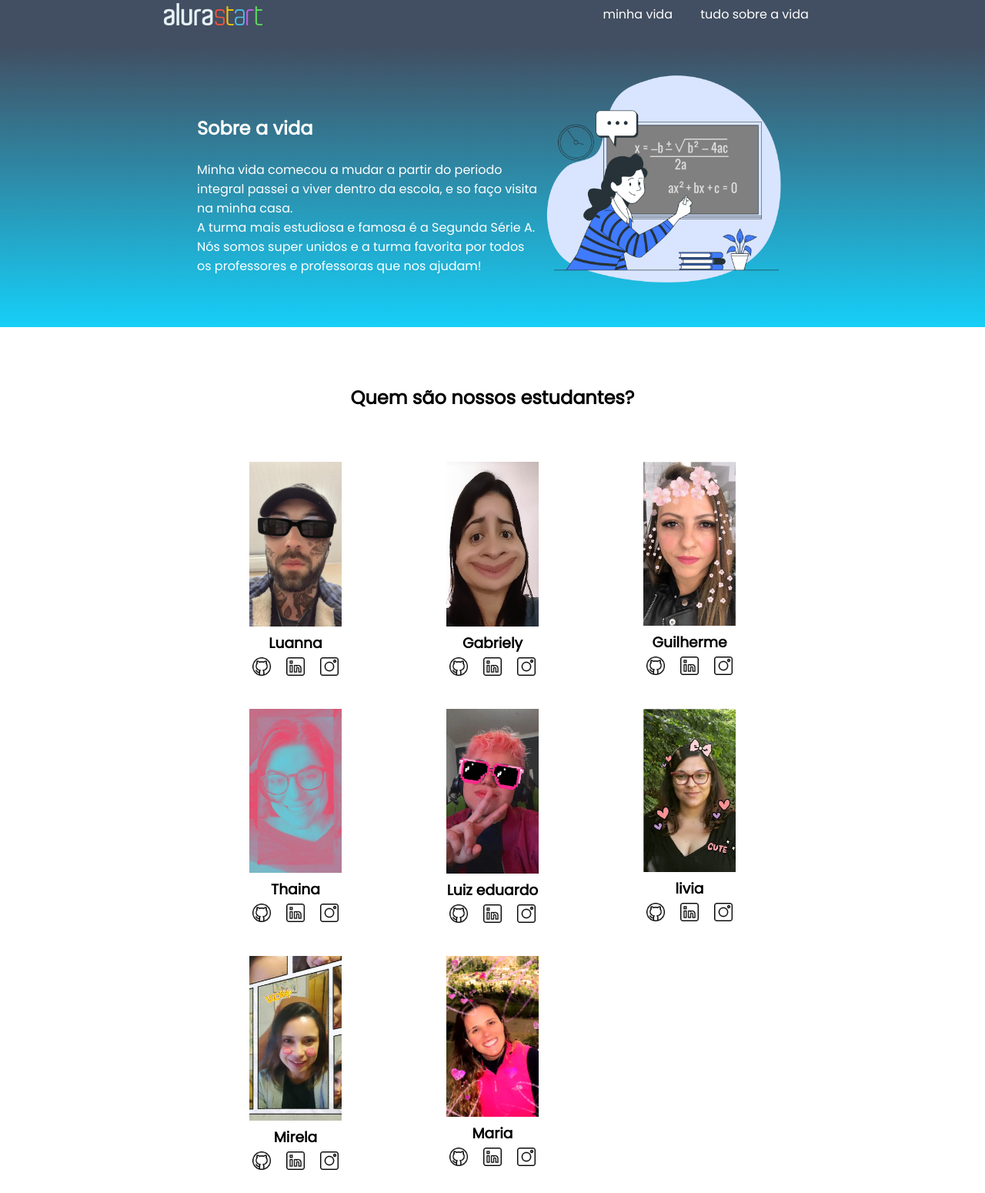
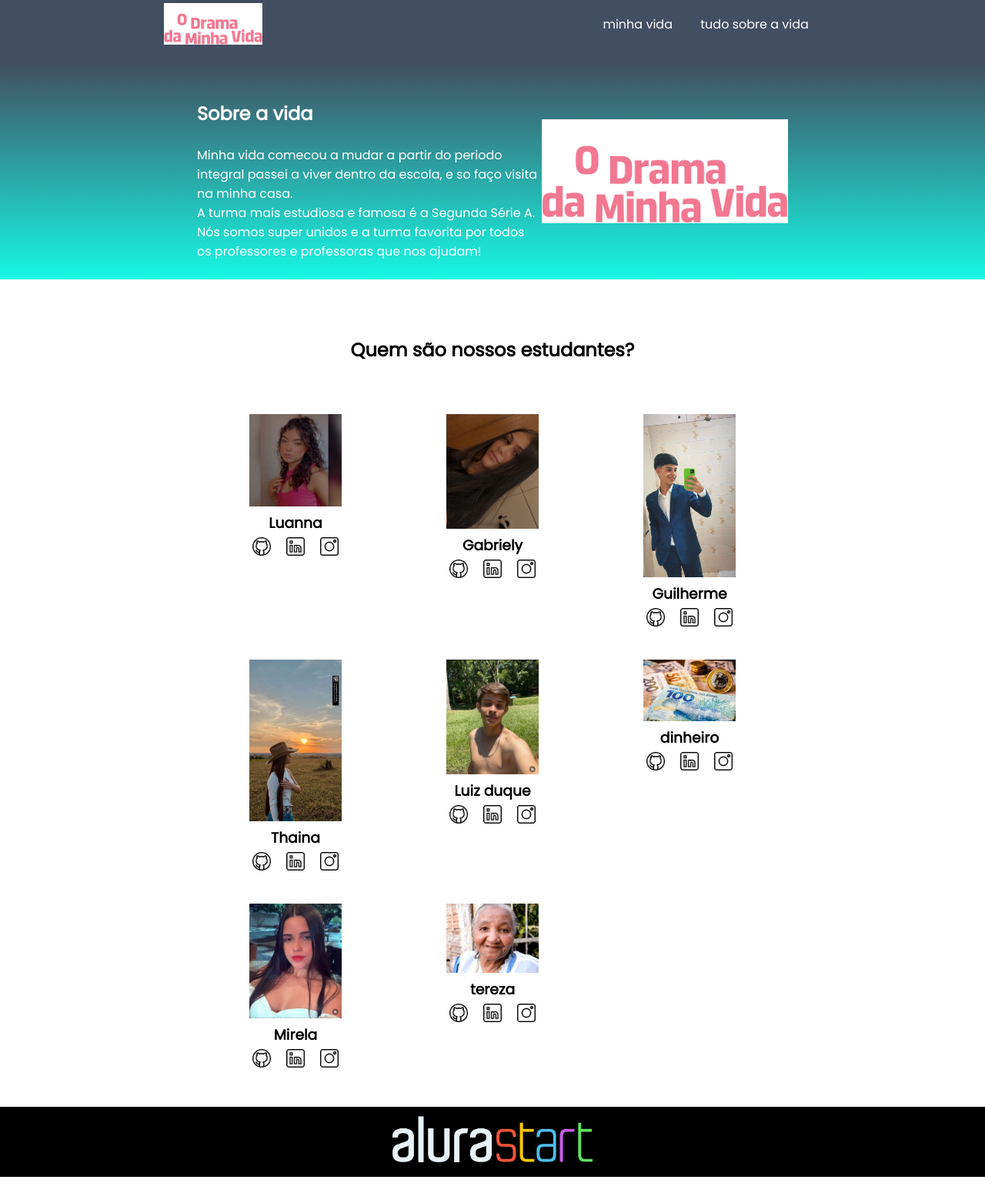
Before and after one commit to luannajov/luana-, a plain HTML site: page index.html in a window 1280 px wide. Shown: the part 20-1570 px from the top of the page at 77% size. After the commit the page ends 1549 px from the top, so only its background shows below. Drawn offline with Linux system fonts and the light colour scheme.

Commit message:
Add files via upload

```diff
--- a/index.html
+++ b/index.html
@@ -14,7 +14,7 @@
 
 <body>
     <header class="cabecalho">
-        <img class="cabecalho-imagem" src="alurastart logo.png" alt="logo da alura start">
+        <img class="cabecalho-imagem" src="images.png" alt="logo da alura start">
         <ul class="cabecalho-lista">
             <li class="cabecalho-lista-item"><a href="#escola">minha vida</a></li>
             <li class="cabecalho-lista-item"><a href="#estudante">tudo sobre a vida</a></li>
@@ -28,7 +28,7 @@
             <p class="escola-texto-dois">A turma mais estudiosa e famosa é a Segunda Série A. Nós somos super unidos e a
                 turma favorita por todos os professores e professoras que nos ajudam!</p>
         </div>
-        <img class="escola-imagem" src="Formula-bro.png" alt="imagem que representa uma professora em sala de aula">
+        <img class="escola-imagem" src="images.png" alt="imagem que representa uma professora em sala de aula">
     </section>
 
     <section id="estudante">
@@ -36,7 +36,7 @@
         <div class="estudante-todos">
             <span></span>
             <div class="estudante-div">
-                <img class="estudante-imagem" src="Marcelo.jpeg" alt="foto do marcelo">
+                <img class="estudante-imagem" src="17d10cb6-d289-4d5b-a16d-5e1ba33bbdf7.jpeg" alt="foto do marcelo">
                 <h3 class="estudante-nome">Luanna</h3>
                 <a href="https://github.com/marcelopaludetto"><img class="estudante-icone" src="github.png"
                         alt="icone github"></a>
@@ -46,7 +46,7 @@
                         alt="icone instagram"></a>
             </div>
             <div class="estudante-div">
-                <img class="estudante-imagem" src="Gabi.jpg" alt="foto da gabi">
+                <img class="estudante-imagem" src="21f36aae-fea5-475c-97e8-6eba77d7b4ae.jpeg" alt="foto da gabi">
                 <h3 class="estudante-nome">Gabriely</h3>
                 <a href="https://github.com/GabrielaM-L"><img class="estudante-icone" src="github.png"
                         alt="icone github"></a>
@@ -56,7 +56,7 @@
                         alt="icone instagram"></a>
             </div>
             <div class="estudante-div">
-                <img class="estudante-imagem" src="Liz.jpg" alt="foto da lizandra">
+                <img class="estudante-imagem" src="c65398cc-c748-49c4-8a6f-658bd352910c.jpeg" alt="foto da lizandra">
                 <h3 class="estudante-nome">Guilherme</h3>
                 <a href="https://github.com/LizandraDuarte40"><img class="estudante-icone" src="github.png"
                         alt="icone github"></a>
@@ -68,7 +68,7 @@
             <span></span>
             <span></span>
             <div class="estudante-div">
-                <img class="estudante-imagem" src="Joice.jpg" alt="foto da joice">
+                <img class="estudante-imagem" src="75b7a371-bd84-40c6-a892-c37bec28fdb6.jpeg" alt="foto da joice">
                 <h3 class="estudante-nome">Thaina </h3>
                 <a href="https://github.com/JoiceAlura"><img class="estudante-icone" src="github.png"
                         alt="icone github"></a>
@@ -78,8 +78,8 @@
                         alt="icone instagram"></a>
             </div>
             <div class="estudante-div">
-                <img class="estudante-imagem" src="Maria.jpg" alt="foto da maria">
-                <h3 class="estudante-nome">Luiz eduardo</h3>
+                <img class="estudante-imagem" src="888a1936-6e6d-45c3-8dba-d3c74bfe5bd1.jpeg" alt="foto da maria">
+                <h3 class="estudante-nome">Luiz duque</h3>
                 <a href="https://github.com/MagePSR"><img class="estudante-icone" src="github.png"
                         alt="icone github"></a>
                 <a href="https://www.linkedin.com/in/mariageovanna"><img class="estudante-icone" src="linkedin.png"
@@ -88,8 +88,8 @@
                         alt="icone instagram"></a>
             </div>
             <div class="estudante-div">
-                <img class="estudante-imagem" src="Olivia.jpg" alt="foto da olhe">
-                <h3 class="estudante-nome">livia</h3>
+                <img class="estudante-imagem" src="37a4b2bf-6567-4644-adf1-19e9d6c40669.jpeg" alt="foto da olhe">
+                <h3 class="estudante-nome">dinheiro</h3>
                 <img class="estudante-icone" src="github.png" alt="icone github">
                 <a href="https://www.linkedin.com/in/olhe/"><img class="estudante-icone" src="linkedin.png"
                         alt="icone linkedin"></a>
@@ -99,7 +99,7 @@
             <span></span>
             <span></span>
             <div class="estudante-div">
-                <img class="estudante-imagem" src="Rafa.jpg" alt="foto da rafa">
+                <img class="estudante-imagem" src="b3165321-bf14-4a23-9d57-28bfadb670ae.jpeg" alt="foto da rafa">
                 <h3 class="estudante-nome">Mirela</h3>
                 <a href="https://github.com/rafaelamunhoz12"><img class="estudante-icone" src="github.png"
                         alt="icone github"></a>
@@ -109,8 +109,8 @@
                         alt="icone instagram"></a>
             </div>
             <div class="estudante-div">
-                <img class="estudante-imagem" src="Thais.jpg" alt="foto da thais">
-                <h3 class="estudante-nome">Maria</h3>
+                <img class="estudante-imagem" src="c6d96628-8703-4eca-8fd2-e1d2d4540305.jpeg" alt="foto da thais">
+                <h3 class="estudante-nome">tereza</h3>
                 <a href="https://github.com/Thaispianucci"><img class="estudante-icone" src="github.png"
                         alt="icone github"></a>
                 <a href="https://www.linkedin.com/in/thais-pianucci-benedicto-54a9a416/"><img class="estudante-icone"
--- a/style.css
+++ b/style.css
@@ -26,7 +26,7 @@ body {
 
 .cabecalho-lista-item a{
     text-decoration: none;
-    color: white;
+    color: rgb(255, 255, 255);
 }
 
 .escola-imagem{
@@ -34,8 +34,8 @@ body {
 }
 
 #escola{
-    background-image: linear-gradient(#424E61,#16CFF8);
-    color:white;
+    background-image: linear-gradient(#424E61,#16f8e5);
+    color:rgb(255, 255, 255);
     display: flex;
     justify-content: center;
     align-items: center;
```
Also changed, not shown: 17d10cb6-d289-4d5b-a16d-5e1ba33bbdf7.jpeg (added), 21f36aae-fea5-475c-97e8-6eba77d7b4ae.jpeg (added), 37a4b2bf-6567-4644-adf1-19e9d6c40669.jpeg (added), 75b7a371-bd84-40c6-a892-c37bec28fdb6.jpeg (added), 888a1936-6e6d-45c3-8dba-d3c74bfe5bd1.jpeg (added), b3165321-bf14-4a23-9d57-28bfadb670ae.jpeg (added), c65398cc-c748-49c4-8a6f-658bd352910c.jpeg (added), c6d96628-8703-4eca-8fd2-e1d2d4540305.jpeg (added).
